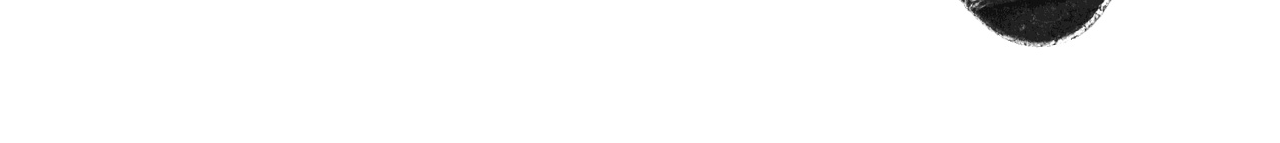
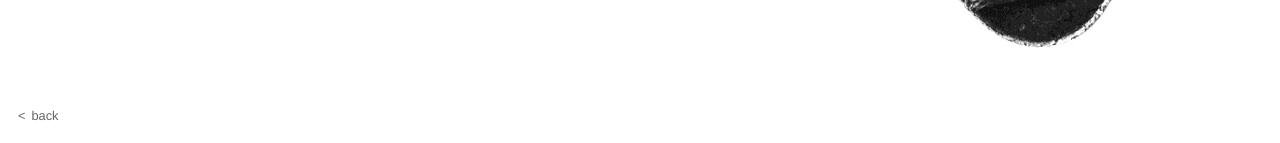
Before and after one commit to milestempleton/milestempleton.github.io, a Jekyll site: the page built from contact.html, in a window 1280 px wide. Shown: the part 754-897 px from the top of the page. Built offline with Jekyll 4.4.1, drawn with Linux system fonts in a browser that asks for light colours.

Commit message:
add back button

```diff
--- /dev/null
+++ b/_includes/back_button.html
@@ -0,0 +1,3 @@
+<a id="back" href="{{site.baseurl}}/">
+  <i>&lt;</i><span>back</span>
+</a>
--- a/contact.html
+++ b/contact.html
@@ -3,5 +3,7 @@ layout: default
 title: Contact
 permalink: /contact/
 ---
+{% include back_button.html %}
+
 <div id="email"><a href="mailto:milestempleton@gmail.com">milestempleton@gmail.com</a></div>
 <img id="dogcoin" src="{{site.baseurl}}/assets/dogcoin.jpg" />
--- a/css/main.css
+++ b/css/main.css
@@ -16,6 +16,27 @@ a {
   }
   a:hover {
     color: #FF6D19; /* #ff2147;*/
+  }
+
+i {
+  font-style: normal;
+}
+
+#back {
+  position: absolute;
+  left: 18px;
+  bottom: 22px;
+  line-height: 1rem;
+  cursor: pointer;
+  font-size: 0.8rem;
+  color: #666;
+  }
+  #back span {
+    padding: 0 6px;
+  }
+  #back:hover i,
+  #back:hover span {
+    color: #FF6D19;
   }
 
 #landing, #landing img, #landing div,
```
